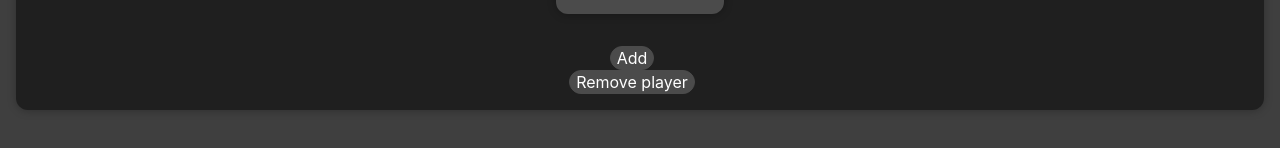
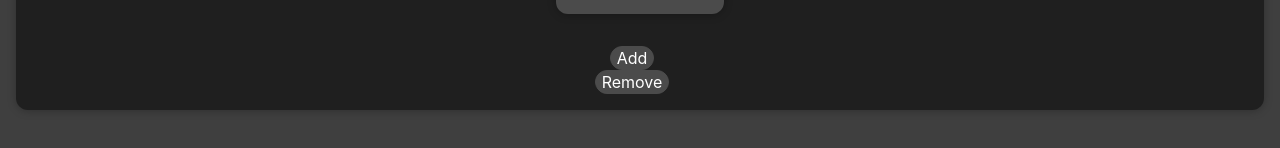
Before and after one commit to MikAoJk/scoreboard, a React (Create React App) app: page / in a window 1280 px wide. Shown: the part 228-376 px from the top of the page. Built offline with nearby package versions, Linux system fonts and the light colour scheme.

Commit message:
Fixed type error

```diff
--- a/src/components/RemovePlayer.tsx
+++ b/src/components/RemovePlayer.tsx
@@ -25,7 +25,7 @@ const RemovePlayer = (removePlayerProps: RemovePlayerProps) => {
 
     return (
         <div>
-            {!isEditing && <button onClick={startEditingHandler} type="button">Remove player</button>}
+            {!isEditing && <button onClick={startEditingHandler} type="button">Remove</button>}
             {isEditing && <RemovePlayerForm onSaveRemovePlayer={saveRemovePlayerHandler} onCancel={stopEditingHandler}/>}
         </div>
     )
```
